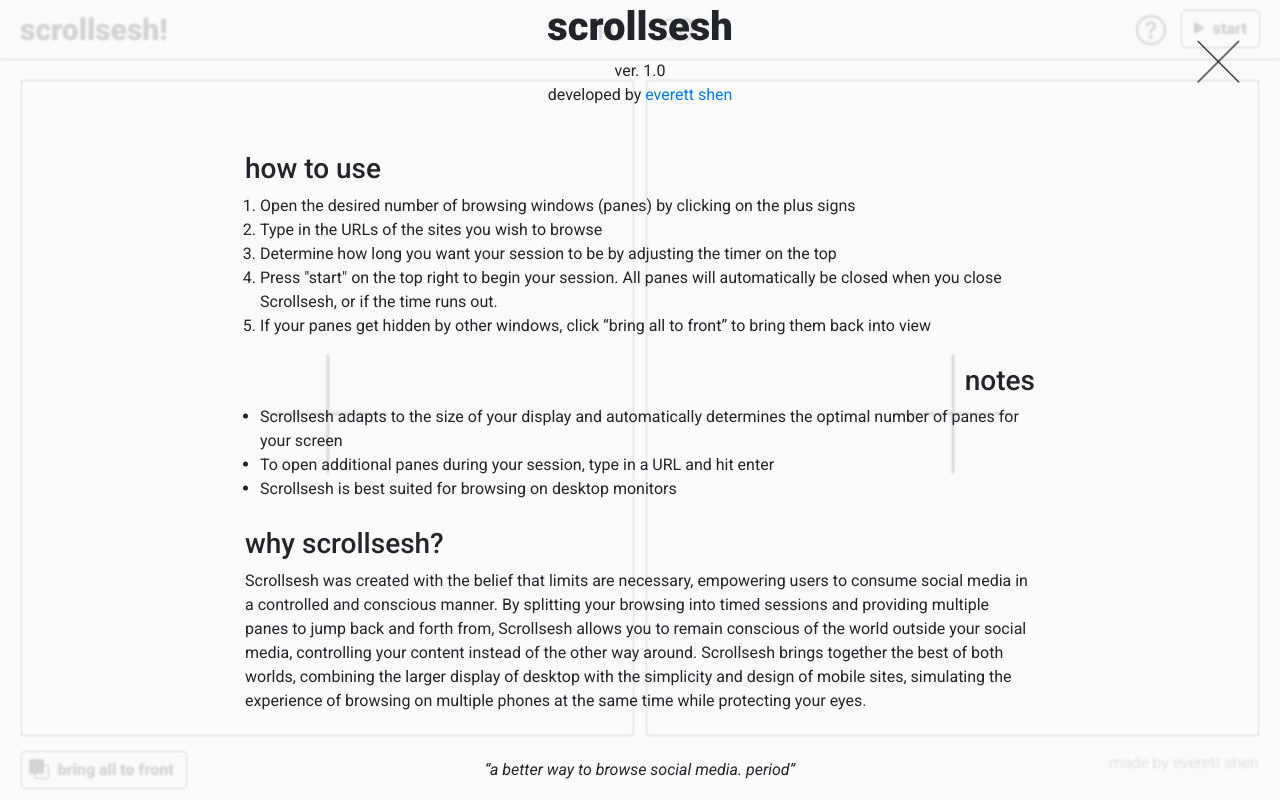
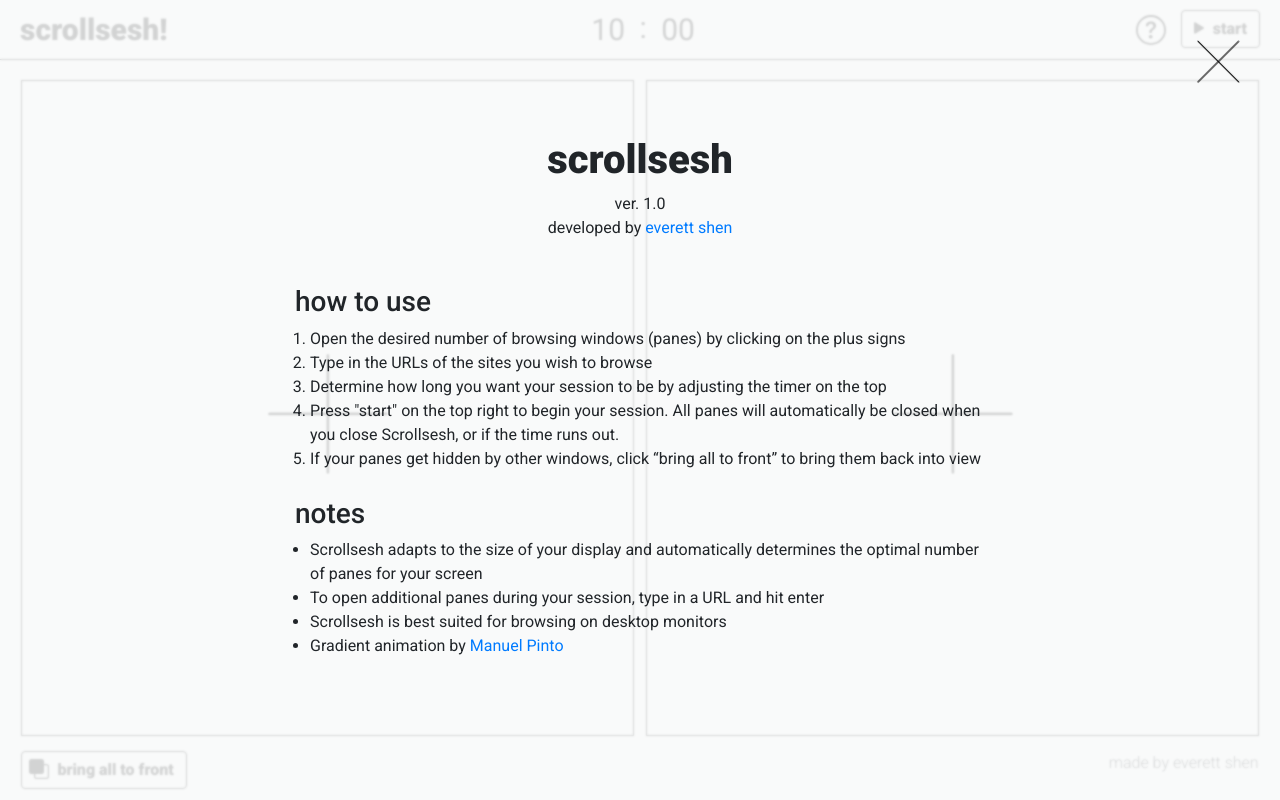
Before and after one commit to Everett-Shen/ScrollSesh, a Vue app: page / in a window 1280 px wide. Built offline with nearby package versions, Linux system fonts and the light colour scheme.

Commit message:
help panel fixes

```diff
--- a/src/App.vue
+++ b/src/App.vue
@@ -12,7 +12,7 @@
       <Main class="main" :windowNumber="windowNumber"></Main>
 
       <template v-slot:overlay>
-        <div ref="dialog" class="text-center p-3">
+        <div ref="dialog" class="text-center p-3" :style="infoStyle">
           <h1><strong>scrollsesh</strong></h1>
 
           <p>
@@ -24,8 +24,7 @@
           </p>
           <br />
           <div class="how-to-use">
-            <h3 style="float: left">how to use</h3>
-            <br />
+            <h3>how to use</h3>
             <ol style="float: left; margin-left: 15px">
               <li style="float: left">
                 Open the desired number of browsing windows (panes) by clicking
@@ -55,7 +54,7 @@
           </div>
 
           <div class="how-to-use">
-            <h3 style="text-align: right">notes</h3>
+            <h3>notes</h3>
 
             <ul style="float: left; margin-left: 15px">
               <li style="float: left">
@@ -70,6 +69,13 @@
               <br />
               <li style="float: left">
                 Scrollsesh is best suited for browsing on desktop monitors
+              </li>
+              <br /><br />
+              <li style="float: left">
+                Gradient animation by
+                <a href="https://manuelpinto.in/" target="_blank">
+                  Manuel Pinto</a
+                >
               </li>
             </ul>
           </div>
@@ -142,6 +148,9 @@ export default {
     },
     panes() {
       return Store.state.windows;
+    },
+    infoStyle() {
+      return "overflow: auto; height: " + window.innerHeight * 0.7 + "px";
     }
   },
   methods: {
@@ -229,7 +238,7 @@ input {
 }
 
 .how-to-use {
-  width: 800px;
+  width: 700px;
   text-align: left;
   display: inline-block;
   padding: 5px;
```
